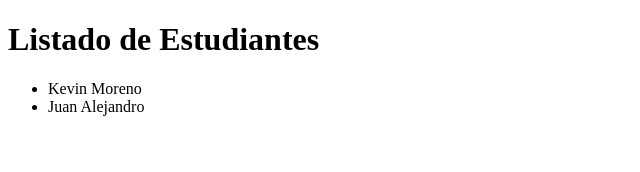
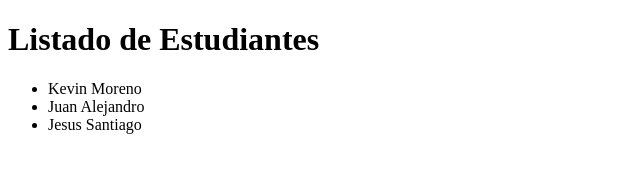
Before and after one commit to jeanvergez/listdado-de-estudiantes, a plain HTML site: page index.html in a window 1280 px wide. Shown: the whole page, without its empty margins (0-640 px from the left). Drawn offline with Linux system fonts and the light colour scheme.

Commit message:
Agregar nombre Jesús Santiago al listado

```diff
--- a/index.html
+++ b/index.html
@@ -12,6 +12,7 @@
             <!-- Los estudiantes agregarán sus nombres aquí -->
              <li>Kevin Moreno</li>
              <li>Juan Alejandro</li>
+             <li>Jesus Santiago</li>
     </ul>
     </body>
     </html>
```
